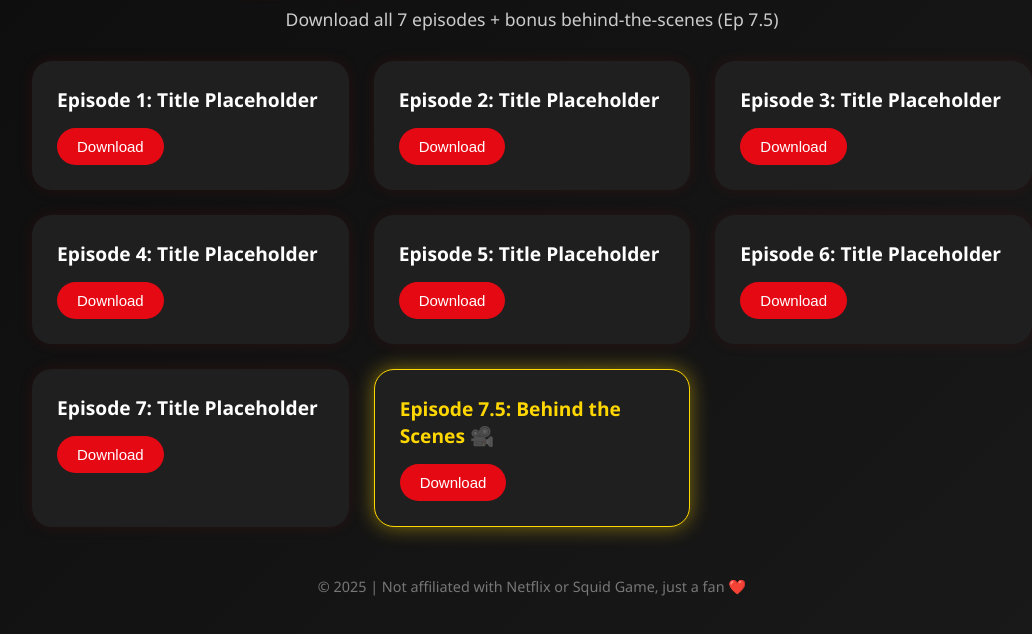
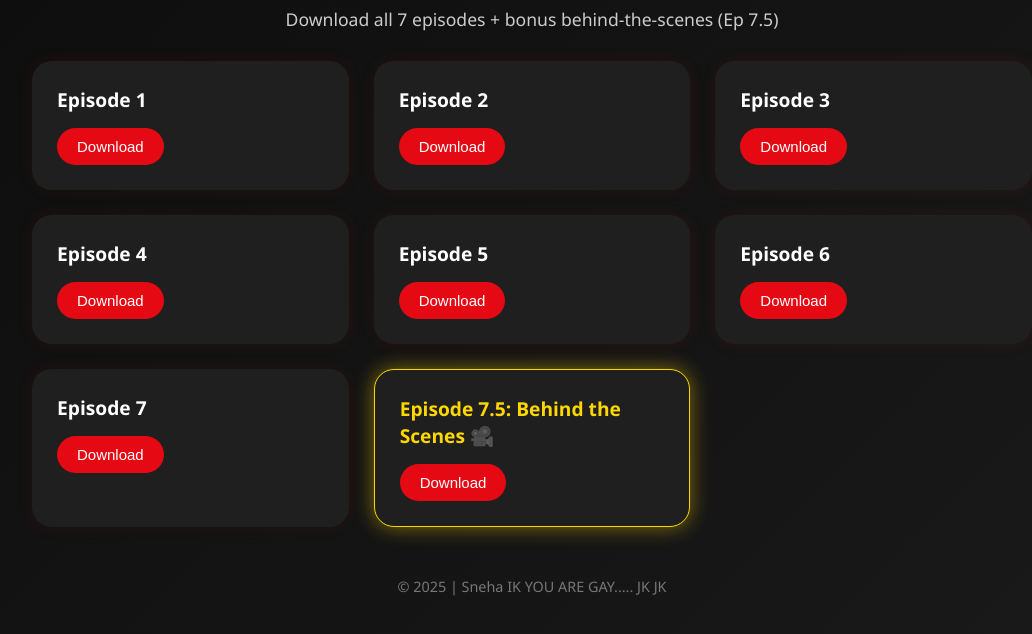
Before and after one commit to TasfiqSami/sneha-is-dumb, a plain HTML site: page index.html in a window 1280 px wide. Shown: the part 108-742 px from the top of the page, without its empty margins (108-1140 px from the left). Drawn offline with Linux system fonts and the light colour scheme.

Commit message:
Update index.html

```diff
--- a/index.html
+++ b/index.html
@@ -122,7 +122,7 @@
   <div class="episode-list" id="episodes-container"></div>
 
   <footer>
-    &copy; 2025 | Not affiliated with Netflix or Squid Game, just a fan ❤️
+    &copy; 2025 | Sneha IK YOU ARE GAY..... JK JK
   </footer>
 
   <script>
@@ -152,7 +152,7 @@
     const container = document.getElementById("episodes-container");
     container.innerHTML = [...Array(7)].map((_, i) => `
       <div class="episode">
-        <div class="episode-title">Episode ${i + 1}: Title Placeholder</div>
+        <div class="episode-title">Episode ${i + 1}</div>
         <button class="download-btn" onclick="startDownload(${i + 1})">Download</button>
         <div class="status" id="status${i + 1}">⬇️ Starting download...</div>
       </div>
```
